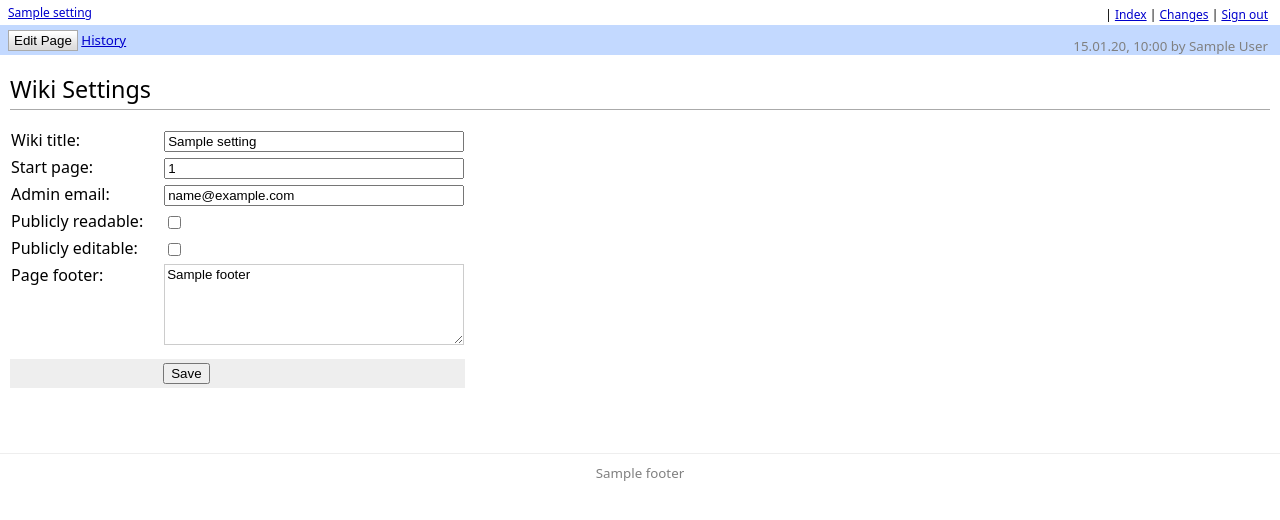
After one commit to WebIntents/wiki, a Django app: template templates/settings.html in a window 1280 px wide. The commit adds this page. Shown: the top 520 px of the page. Run offline with Django 3.2, Linux system fonts and the light colour scheme; the template is opened without the code that fills it: most values are stand-ins (such as "Sample title", 1, 10 or a date in 2020).

Commit message:
Many changes.
- Settings are now stored in DB.
- Toolbar only appears on valid settings.
- Better access control.
- Better error pages.

```diff
--- a/static/style.css
+++ b/static/style.css
@@ -47,6 +47,7 @@ a {
 }
 #header .top {
   font-size: 9pt;
+  border-bottom: solid 1px #C3D9FF;
 }
 #header .login {
   float: right;
@@ -73,7 +74,6 @@ a {
 }
 #page textarea {
   width: 100%;
-  max-width: 100%;
   margin: 0 0 1em;
   border: solid 1px #ccc;
   outline: none;
@@ -103,7 +103,13 @@ a {
 
 #footer {
   text-align: center;
-  padding: 0 10px;
+  padding: 10px;
+  margin-top: 50px;
+  border-top: solid 1px #eee;
+  color: gray;
+}
+#footer a {
+  color: gray;
 }
 
 table.c {
@@ -140,3 +146,27 @@ table.c thead tr {
   background-color: #B6BDD2;
   border: solid 1px #0A246A;
 }
+
+.settings table {
+  border-collapse: collapse;
+}
+.settings tbody th {
+  text-align: left;
+  font-weight: normal;
+  padding-right: 20px;
+  vertical-align: top;
+  padding-bottom: 4px;
+}
+.settings tbody td {
+  text-align: left;
+}
+.settings tbody .text {
+  width: 300px;
+  max-width: 300px;
+  min-width: 300px;
+}
+.settings tfoot td {
+  background-color: #eee;
+  padding: 4px 0;
+  text-align: left;
+}
--- a/templates/base.html
+++ b/templates/base.html
@@ -18,6 +18,7 @@
               | <a href="/w/changes">Changes</a>
               {% if is_admin %}
                 | <a href="/w/users">Users</a>
+                | <a href="/w/settings">Settings</a>
               {% endif %}
                 | <a href="{{log_in_out_url}}">Sign out</a></div>
             {% else %}
@@ -28,6 +29,7 @@
             <a href="/"><span>{{ settings.title }}</span></a>
           </div>
         </div>
+        {% if page_name and version %}
           <div class="bottom">
             <div class="buttons">
               {% if version_date %}
@@ -38,8 +40,8 @@
                 <input type="submit" name="new" value="New Page"/>
                 -->
                 {% if not editing %}
+                  {% if version %}
                     <input type="submit" name="edit" value="Edit Page"/>
-                {% if version %}
                     <input type="hidden" name="r" value="{{ version }}"/>
                   {% endif %}
                 {% endif %}
@@ -49,12 +51,18 @@
               </form>
             </div>
           </div>
+        {% endif %}
       </div>
     	{% endblock %}
     <div id="page">
       {% block content %}{% endblock %}
     </div>
 		{% block footer %}
+      {% if settings.footer %}
+        <div id="footer">
+          {{ settings.footer }}
+        </div>
+      {% endif %}
 		{% endblock %}
     </body>
 </html>
--- a/templates/index.html
+++ b/templates/index.html
@@ -3,6 +3,7 @@
 {% block content %}
 <h1>Page index <a class="int" href="/w/index.rss"><img src="/static/rss.png" alt="rss" width="16" height="16"/></a></h1>
 
+{% if pages %}
   <ul>
     {% for page in pages %}
     <li>
@@ -10,5 +11,8 @@
     </li>
     {% endfor %}
   </ul>
+{% else %}
+<p>Nothing to see here.</p>
+{% endif %}
 
 {% endblock %}
--- /dev/null
+++ b/templates/settings.html
@@ -0,0 +1,45 @@
+{% extends "base.html" %}
+{% block title %}Settings — {{ settings.title }}{% endblock %}
+{% block content %}
+  <div id="pb" class="settings">
+    <h1>Wiki Settings</h1>
+    <form action="/w/settings" method="post">
+      <table class="forms">
+        <tbody>
+          <tr>
+            <th><label for="title">Wiki title:</label></th>
+            <td><input class="text" type="text" name="title" id="title" value="{{ settings.title }}"/></td>
+          </tr>
+          <tr>
+            <th><label for="start_page">Start page:</label></th>
+            <td><input class="text" type="text" name="start_page" id="start_page" value="{{ settings.start_page }}"/></td>
+          </tr>
+          <tr>
+            <th><label for="admin_email">Admin email:</label></th>
+            <td><input class="text" type="text" name="admin_email" id="admin_email" value="{{ settings.admin_email }}"/></td>
+          </tr>
+          <tr>
+            <th><label for="pread">Publicly readable:</label></th>
+            <td><input type="checkbox" name="pread" id="pread" value="True"{% if settings.pread %} checked="checked"{% endif %}/></td>
+          </tr>
+          <tr>
+            <th><label for="pwrite">Publicly editable:</label></th>
+            <td><input type="checkbox" name="pwrite" id="pwrite" value="True"{% if settings.pwrite %} checked="checked"{% endif %}/></td>
+          </tr>
+          <tr>
+            <th><label for="footer_setting">Page footer:</label></th>
+            <td><textarea class="text" name="footer" id="footer_setting" rows="5">{{ settings.footer }}</textarea></td>
+          </tr>
+        </tbody>
+        <tfoot>
+          <tr class="okbtn">
+            <td/>
+            <td>
+              <input type="submit" value="Save"/>
+            </td>
+          </tr>
+        </tfoot>
+      </table>
+    </form>
+  </div>
+{% endblock %}
--- a/templates/view.html
+++ b/templates/view.html
@@ -21,7 +21,11 @@
     {% else %}
         <div id="pb">
           <h1>Page Not Found</h1>
-          <p>This page does not exist, but you can <a class="int" href="/{{ page_name }}?edit=1">create it</a>.</p>
+          {% if canedit %}
+            <p>This page does not exist, but you can <a class="int" href="/{{ page_name }}?edit=1">create it</a>.</p>
+          {% else %}
+            <p>This page does not exist.</p>
+          {% endif %}
         </div>
     {% endif %}
 {% endblock %}
--- a/wiki_model.py
+++ b/wiki_model.py
@@ -1,4 +1,5 @@
 #!/usr/bin/env python
+# vim: set ts=2 sts=2 sw=2 et:
 #
 # Copyright 2008 Google Inc. All Rights Reserved.
 #
```
Also changed, not shown: main.py (+109 -75 lines), settings.py (added, +61 -0 lines), templates/error.html (added, +9 -0 lines). Lines whose indentation alone changed are shown as unchanged.
